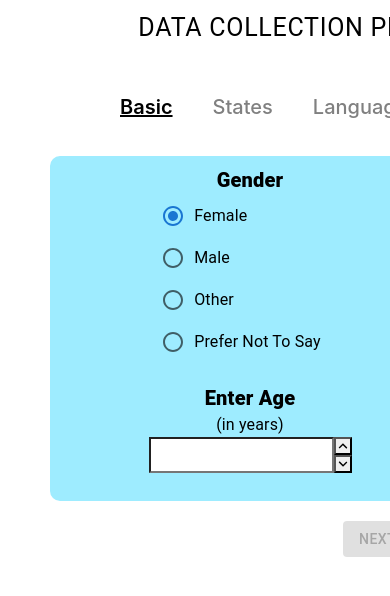
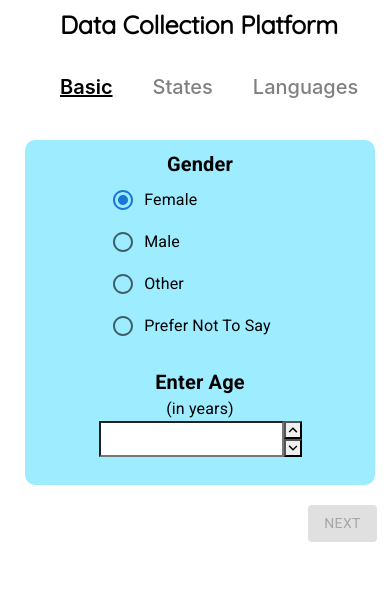
Before and after one commit to saksham218/data-collection, a React (Create React App) app in the folder client/: page / in a window 390 px wide. Shown: the top 596 px of the page. Built offline with nearby package versions, Linux system fonts and the light colour scheme.

Commit message:
finally responsive for mobile phone

```diff
--- a/client/public/index.html
+++ b/client/public/index.html
@@ -1,20 +1,22 @@
 <!DOCTYPE html>
 <html lang="en">
+
 <head>
   <meta charset="utf-8" />
   <link rel="icon" href="%PUBLIC_URL%/favicon.ico" />
   <meta name="viewport" content="width=device-width, initial-scale=1" />
   <meta name="theme-color" content="#000000" />
-    <meta
-      name="description"
-      content="Web site created using create-react-app"
-    />
+  <meta name="description" content="Web site created using create-react-app" />
   <link rel="apple-touch-icon" href="%PUBLIC_URL%/logo192.png" />
   <!--
       manifest.json provides metadata used when your web app is installed on a
       user's mobile device or desktop. See https://developers.google.com/web/fundamentals/web-app-manifest/
     -->
   <link rel="manifest" href="%PUBLIC_URL%/manifest.json" />
+  <link rel="stylesheet" href="https://fonts.googleapis.com/css?family=Roboto:400,700&display=swap">
+  <link rel="stylesheet" href="https://fonts.googleapis.com/css?family=Quicksand&display=swap">
+
+
   <!--
       Notice the use of %PUBLIC_URL% in the tags above.
       It will be replaced with the URL of the `public` folder during the build.
@@ -26,6 +28,7 @@
     -->
   <title>React App</title>
 </head>
+
 <body>
   <noscript>You need to enable JavaScript to run this app.</noscript>
   <div id="root"></div>
@@ -40,4 +43,5 @@
       To create a production bundle, use `npm run build` or `yarn build`.
     -->
 </body>
+
 </html>
--- a/client/src/components/Home.css
+++ b/client/src/components/Home.css
@@ -8,8 +8,8 @@
         border: 0px;
         z-index: 5;
         /* top: 1000; */
-        padding-top: 25px;
-        padding-left: 450px
+        padding-top: 5px;
+        padding-left: 500px
     }
 
     #nav-list li {
@@ -60,8 +60,8 @@
         border: 0px;
         z-index: 5;
         /* top: 1000; */
-        padding-top: 25px;
-        padding-left: 100px
+        padding-top: 5px;
+        padding-left: 40px
     }
 
     #nav-list li {
--- a/client/src/components/Home.jsx
+++ b/client/src/components/Home.jsx
@@ -221,19 +221,29 @@ const Home = () => {
 
     return (
         <div>
-            <CircularProgress style={{ 'margin': '200px', 'marginLeft': '600px', 'display': submitting ? 'block' : 'none' }} />
+            <CircularProgress style={{ 'display': submitting ? 'block' : 'none' }}
+                sx={{ margin: { xs: '225px', md: '200px', lg: '200px' }, ml: { xs: '115px', md: '500px', lg: '600px' } }}
+            />
             <Box style={{ 'display': !submitting ? 'block' : 'none' }}
                 sx={{ width: { xs: '650px', md: '900px', lg: '1150px' } }}>
-                <Box xs={{ ml: { xs: '0px' } }}>
+                <Box >
 
 
 
-                    <Button style={{ 'fontSize': '25px', 'color': 'black', 'fontWeight': '400' }}
-                        sx={{ pl: { xs: '0px', md: '75px', lg: '150px' }, ml: { xs: '0px' } }}
-                    >Data Collection Platform </Button>
+                    {/* <Typography style={{
+                        'color': 'black', 'fontWeight': '600', 'fontFamily': "'Quicksand', sans-serif",
+                    }}
+                        sx={{ pl: { xs: '0px', md: '75px', lg: '150px' }, left: { xs: '0px' }, fontSize: { xs: "25px", md: "28px", lg: '30px' } }}
+                    >Data Collection Platform </Typography> */}
+
                     {/* <Button to="/aboutus"
                         style={{ 'top': '0', 'right': '0' }}
                     >ABOUT US</Button> */}
+
+                    <Box sx={{ ml: { xs: '60px', md: '250px', lg: '475px' }, mt: '10px' }} >
+                        <Typography variant='h2' style={{ 'textAlign': 'left', 'fontWeight': '600', 'fontFamily': "'Quicksand', sans-serif" }} sx={{ fontSize: { xs: "25px", md: "28px", lg: '30px' } }}>Data Collection Platform</Typography>
+                    </Box>
+
 
                     <Box sx={{ mt: '10px', pl: { sm: '0px', md: '250px', lg: '300px' } }}>
                         <AppBar style={{ 'backgroundColor': 'white', 'zIndex': '0', 'height': '0px', 'position': 'absolute' }}>
@@ -252,8 +262,8 @@ const Home = () => {
                 {
                     step === 1 ?
                         <Box style={{ 'marginBottom': '10px' }}>
-                            <Box style={{ 'backgroundColor': '#9eecff', 'width': '400px', 'height': '325px', 'marginTop': '100px', 'borderRadius': '10px', 'paddingBottom': '10px', 'paddingTop': '10px' }}
-                                sx={{ ml: { xs: '50px', md: '400px', lg: '450px' } }}>
+                            <Box style={{ 'backgroundColor': '#9eecff', 'height': '325px', 'marginTop': '100px', 'borderRadius': '10px', 'paddingBottom': '10px', 'paddingTop': '10px' }}
+                                sx={{ ml: { xs: '25px', md: '400px', lg: '450px' }, width: { xs: '350px', md: '375px', lg: '400px' } }}>
                                 <Box>
                                     <FormControl >
                                         <FormLabel id="demo-radio-buttons-group-label" style={{ 'color': 'black', 'fontSize': '20px', 'fontWeight': '1000', }}>Gender</FormLabel>
@@ -281,7 +291,7 @@ const Home = () => {
                                         onChange={(e) => { setAge(e.value); }} />
                                 </Box>
                             </Box>
-                            <Box sx={{ pl: { xs: '105px', md: '25px', lg: '150px' } }}>
+                            <Box sx={{ pl: { xs: '35px', md: '115px', lg: '150px' } }}>
                                 <Button variant="contained" color="primary" onClick={nextStep}
                                     style={{ 'marginTop': '20px' }}
 
@@ -307,10 +317,10 @@ const Home = () => {
 
                 {
                     step === 2 ?
-                        <Box style={{ 'paddingTop': '100px' }}>
+                        <Box style={{ 'paddingTop': '80px' }}>
                             <Box>
                                 <Box style={{ 'position': 'fixed', 'marginTop': '10px' }}
-                                    sx={{ ml: { xs: '500px', md: '400px', lg: '900px' } }}>
+                                    sx={{ ml: { xs: '450px', md: '600px', lg: '900px' } }}>
                                     <Button variant="contained" color="primary" disabled={(statesVisited.length > 0 && (statesVisited[statesVisited.length - 1].stateName === "" || statesVisited[statesVisited.length - 1].durationLived === "")) ? true : false}
                                         onClick={() => setStatesVisited([...statesVisited, { stateName: "", durationLived: '' }])}>
                                         Add State</Button>
@@ -337,10 +347,10 @@ const Home = () => {
 
                 {
                     step === 3 ?
-                        <Box style={{ 'paddingTop': '100px' }}>
+                        <Box style={{ 'paddingTop': '80px' }}>
                             <Box>
                                 <Box style={{ 'position': 'fixed' }}
-                                    sx={{ ml: { xs: '500px', md: '700px', lg: '1050px' }, mt: '10px' }}>
+                                    sx={{ ml: { xs: '450px', md: '700px', lg: '1050px' }, mt: '10px' }}>
                                     <Button variant="contained" color="primary"
                                         disabled={languagesSpoken.length > 0 && (languagesSpoken[languagesSpoken.length - 1].languageName === ""
                                             || languagesSpoken[languagesSpoken.length - 1].proficiency === ""
@@ -377,7 +387,7 @@ const Home = () => {
                         </Box> : null
                 }
             </Box>
-        </div>
+        </div >
     );
 }
 
--- a/client/src/components/Language.jsx
+++ b/client/src/components/Language.jsx
@@ -17,10 +17,10 @@ const Language = ({ l, index, proficiencies, languages, setLanguagesSpoken, lang
         <div>
             <Box style={{
                 'paddingTop': "20px", 'marginBottom': '20px', 'backgroundColor': '#9eecff',
-                'height': (index <= 2 && (l.proficiency === proficiencies[2] || l.proficiency === proficiencies[3]) ? '750px' : ((index > 2 || l.proficiency === proficiencies[0]) ? '300px' : '400px')),
+                'height': (index <= 2 && (l.proficiency === proficiencies[2] || l.proficiency === proficiencies[3]) ? '750px' : ((index > 2 || l.proficiency === proficiencies[0]) ? '300px' : '450px')),
                 'borderRadius': '10px'
             }}
-                sx={{ ml: { xs: '50px', md: '100px', lg: '225px' }, width: { xs: '400px', md: '600px', lg: '800px' } }}>
+                sx={{ ml: { xs: '25px', md: '100px', lg: '225px' }, width: { xs: '400px', md: '600px', lg: '800px' } }}>
                 <Box>
                     <FormControl style={{ 'width': "225px", 'marginRight': '10px' }}>
                         <Typography style={{ 'fontSize': '20px', 'fontWeight': '1000' }}>Language</Typography>
--- a/client/src/components/State.jsx
+++ b/client/src/components/State.jsx
@@ -11,7 +11,7 @@ const State = ({ s, index, states, setStatesVisited, statesVisited }) => {
     return (
         <div>
             <Box style={{ 'paddingTop': "20px", 'marginBottom': '20px', 'backgroundColor': '#9eecff', 'width': '400px', 'height': '250px', 'borderRadius': '10px' }}
-                sx={{ ml: { xs: '50px', md: '400px', lg: '450px' } }}>
+                sx={{ ml: { xs: '25px', md: '400px', lg: '450px' } }}>
                 <FormControl style={{ width: "225px" }}>
 
                     <Typography style={{ 'fontSize': '20px', 'fontWeight': '1000' }}>State</Typography>
```
Lines whose indentation alone changed are shown as unchanged.
